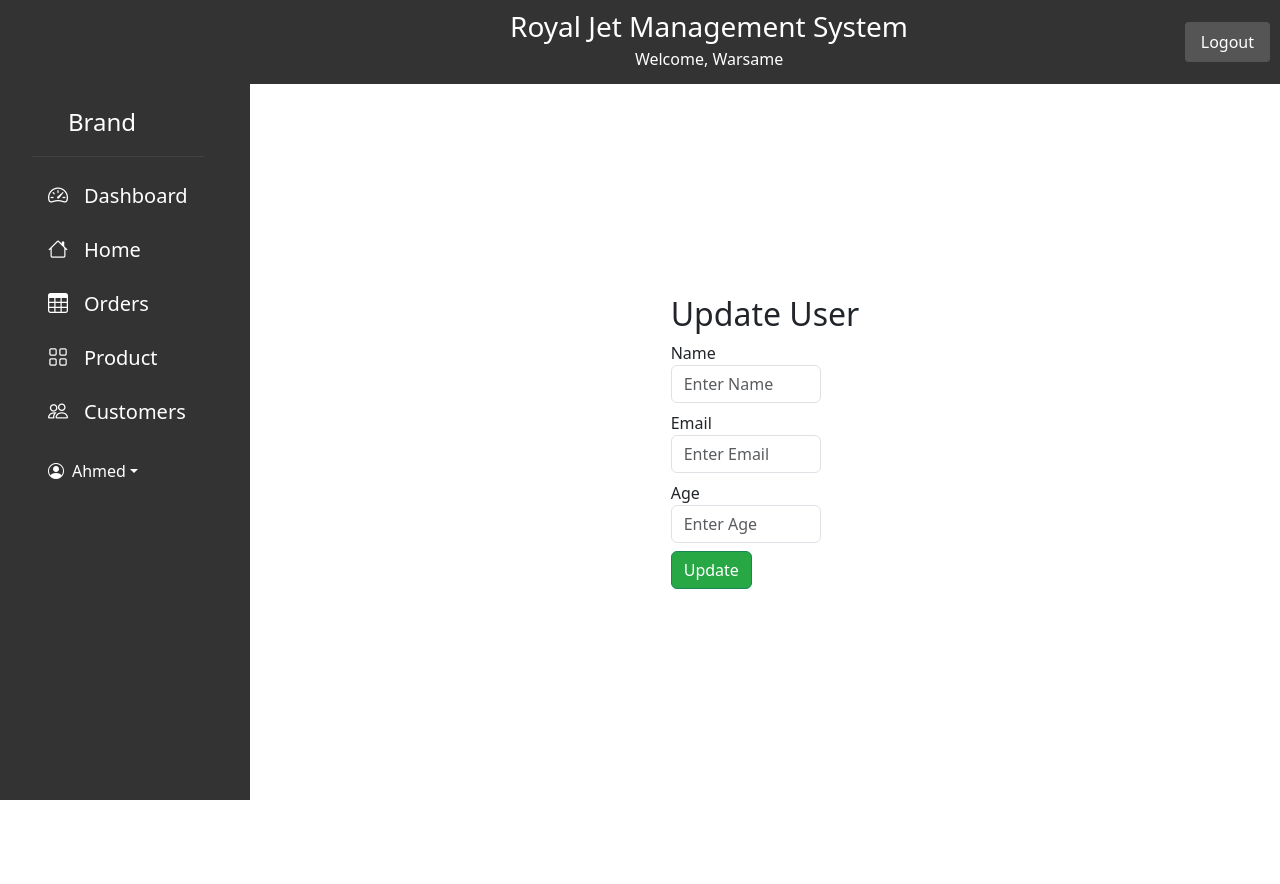
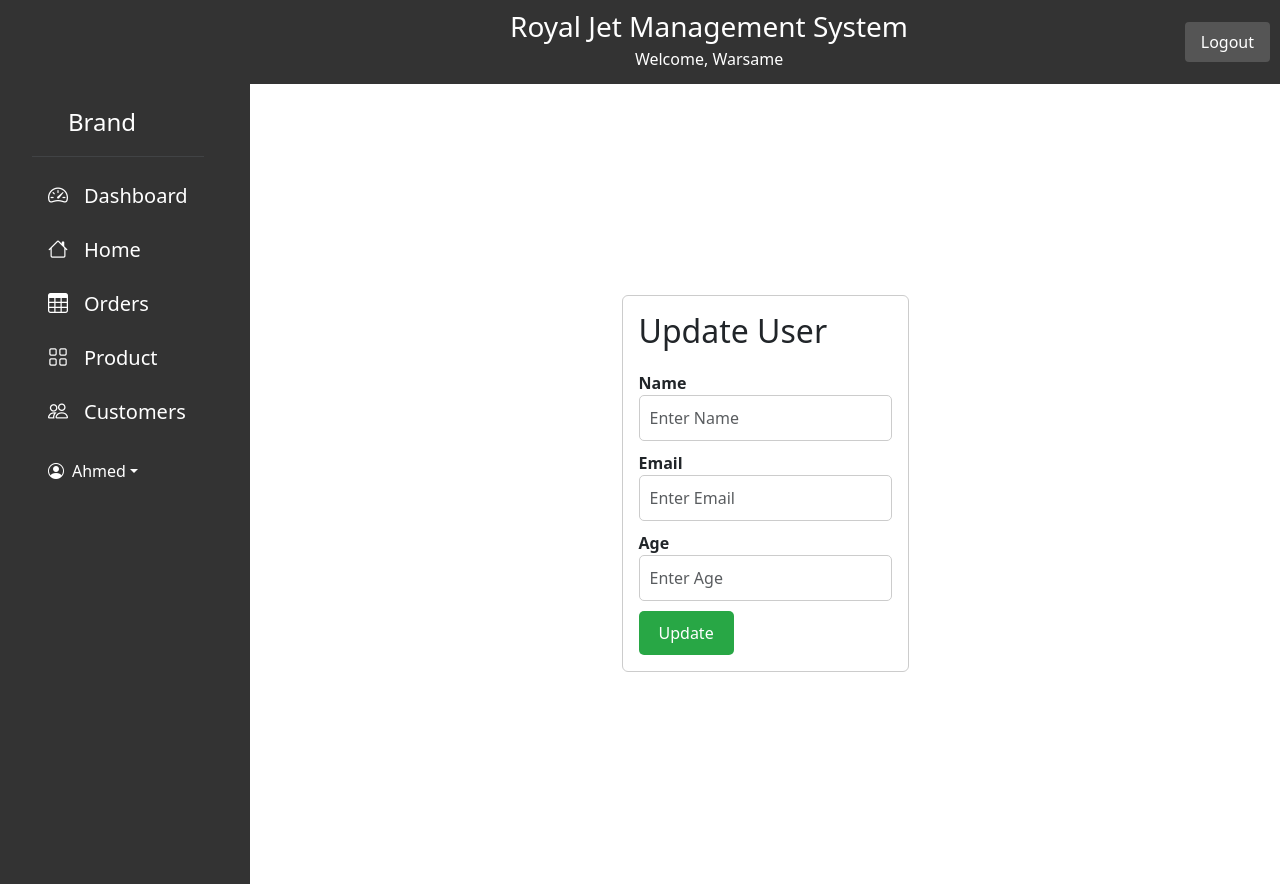
Before and after one commit to Hamda-Dahir/royaljet_project3, a React (Vite) app in the folder client/: page /update/1 in a window 1280 px wide. Before the commit the page ends 800 px from the top, so only its background shows below. Built offline with nearby package versions, Linux system fonts and the light colour scheme; no server answers.

Commit message:
update style

```diff
--- a/client/src/user/UpdateUser.jsx
+++ b/client/src/user/UpdateUser.jsx
@@ -1,6 +1,7 @@
 import axios from 'axios';
 import React, { useEffect, useState } from 'react';
 import { useParams, useNavigate } from 'react-router-dom';
+import './updateUser.css';
 
 function UpdateUser() {
   const { id } = useParams();
@@ -33,34 +34,37 @@ function UpdateUser() {
   };
 
   return (
-    <div className="justify-content-center align-items-center">
-      <div className=" bg-white rounded p-3">
+    <div className="update-user-container">
+      <div className="update-user-form bg-white rounded p-3">
         <form onSubmit={Update}>
           <h2>Update User</h2>
-          <div className="mb-2">
-            <label htmlFor="">Name</label>
+          <div className="form-group mb-2">
+            <label htmlFor="name">Name</label>
             <input
               type="text"
+              id="name"
               placeholder="Enter Name"
               className="form-control"
               value={name}
               onChange={(e) => setName(e.target.value)}
             />
           </div>
-          <div className="mb-2">
-            <label htmlFor="">Email</label>
+          <div className="form-group mb-2">
+            <label htmlFor="email">Email</label>
             <input
               type="email"
+              id="email"
               placeholder="Enter Email"
               className="form-control"
               value={email}
               onChange={(e) => setEmail(e.target.value)}
             />
           </div>
-          <div className="mb-2">
-            <label htmlFor="">Age</label>
+          <div className="form-group mb-2">
+            <label htmlFor="age">Age</label>
             <input
               type="text"
+              id="age"
               placeholder="Enter Age"
               className="form-control"
               value={age}
--- /dev/null
+++ b/client/src/user/updateUser.css
@@ -0,0 +1,43 @@
+/* In your main CSS file */
+.update-user-container {
+  display: flex;
+  justify-content: center;
+  align-items: center;
+  height: 100vh;
+}
+
+.update-user-form {
+  max-width: 400px;
+  margin: 0 auto;
+  border: 1px solid #ccc;
+  padding: 20px;
+}
+
+.update-user-form h2 {
+  margin-bottom: 20px;
+}
+
+.update-user-form .form-group label {
+  font-weight: bold;
+}
+
+.update-user-form .form-group input {
+  width: 100%;
+  padding: 10px;
+  border: 1px solid #ccc;
+  border-radius: 5px;
+  margin-bottom: 10px;
+}
+
+.update-user-form .btn-success {
+  background-color: #28a745;
+  color: #fff;
+  border: none;
+  padding: 10px 20px;
+  border-radius: 5px;
+  cursor: pointer;
+}
+
+.update-user-form .btn-success:hover {
+  background-color: #218838;
+}
```
